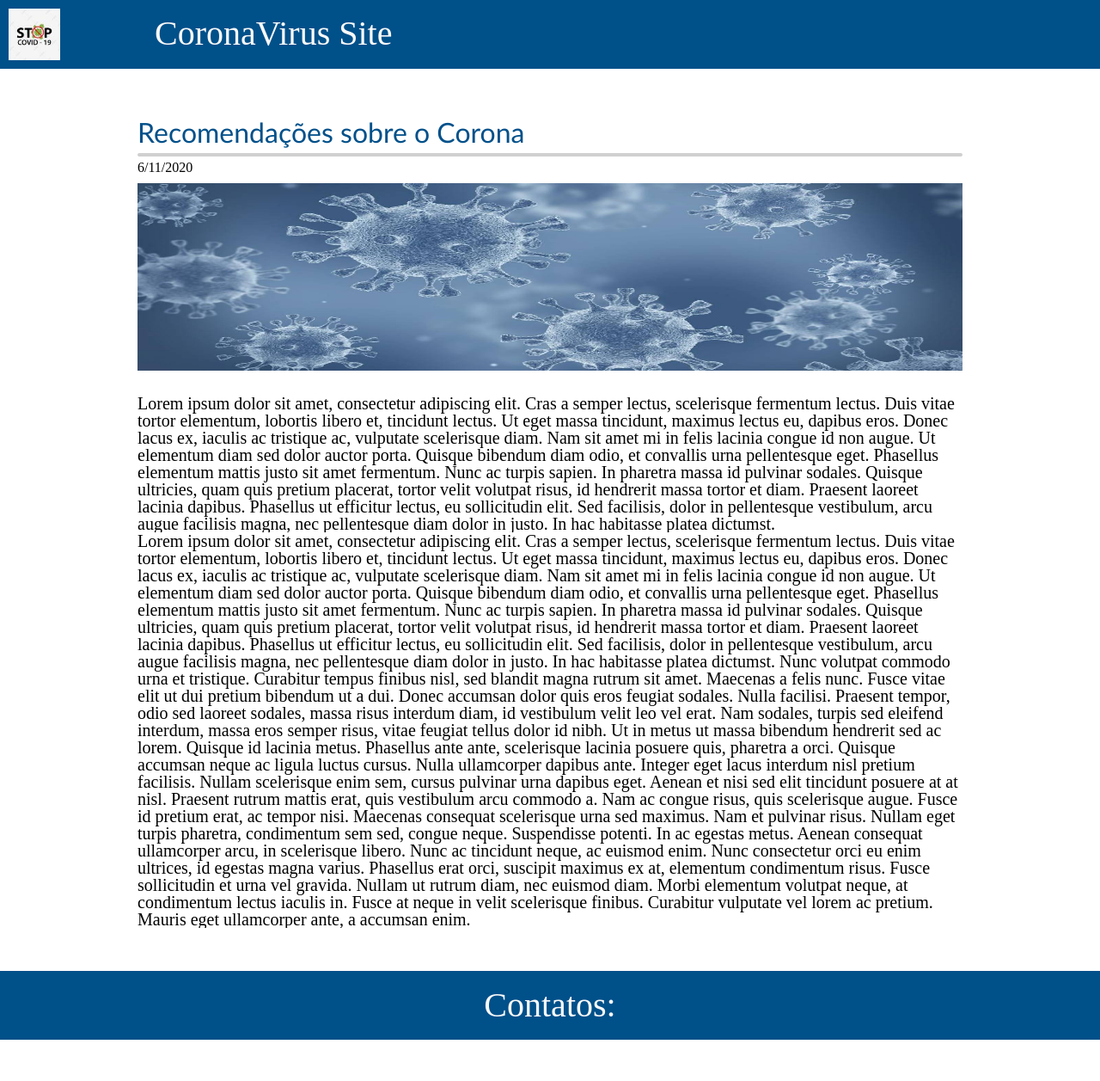
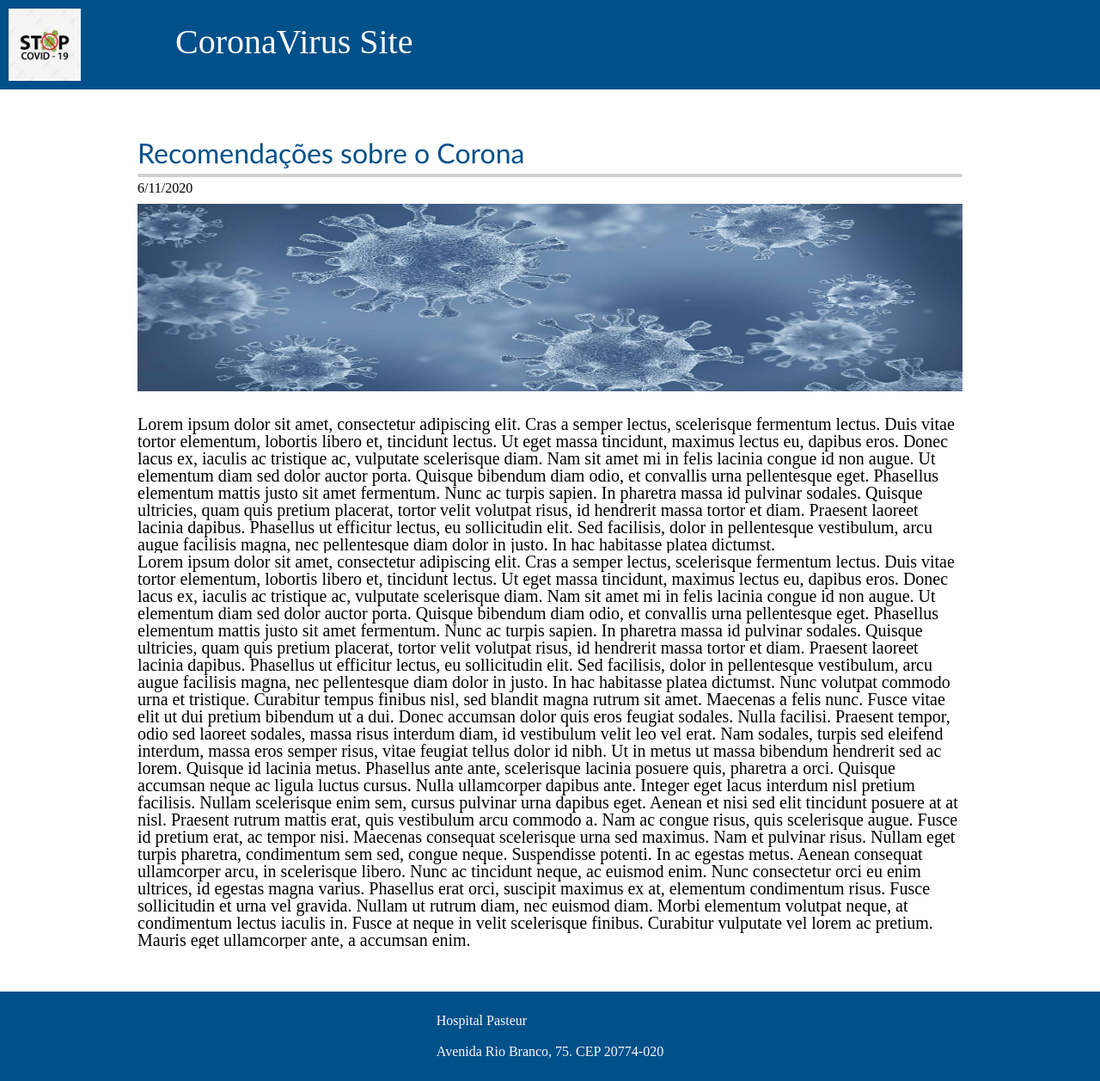
Before and after one commit to ThauanLK/freela, a React (Create React App) app: page / in a window 1280 px wide. Shown: the whole page at 86% size. Before the commit the page ends 1209 px from the top, so only its background shows below. Built offline with nearby package versions, Linux system fonts and the light colour scheme.

Commit message:
adjusting footer and header size

```diff
--- a/src/components/footer/footer.css
+++ b/src/components/footer/footer.css
@@ -1,7 +1,7 @@
 .footer {
   background-color: #00508a;
   width: 100vw;
-  height: 10vh;
+  height: 13vh;
   display: flex;
   align-items: center;
   justify-content: center;
@@ -10,5 +10,6 @@
 
 .texto-footer {
   color: #fafafa;
-  font-size: 2.5em;
+  font-size: 1em;
+  padding: 10px;
 }
--- a/src/components/footer/footer.js
+++ b/src/components/footer/footer.js
@@ -7,7 +7,8 @@ const Footer = () => {
       <header></header>
       <section className="footer">
         <div className="container">
-          <p className="texto-footer">Contatos:</p>
+          <p className="texto-footer">Hospital Pasteur</p>
+          <p className="texto-footer">Avenida Rio Branco, 75. CEP 20774-020</p>
         </div>
       </section>
     </div>
--- a/src/components/menu/menu.css
+++ b/src/components/menu/menu.css
@@ -2,7 +2,7 @@
   background-color: #00508a;
   min-height: 80px;
   width: 100vw;
-  height: 10vh;
+  height: 13vh;
   display: flex;
   vertical-align: auto;
   flex-direction: row;
@@ -17,7 +17,7 @@
 .texto {
   color: #fafafa;
   font-size: 2.5em;
-  padding: 3.5% 100px;
+  padding: 5% 100px;
   vertical-align: baseline;
 }
 
```
